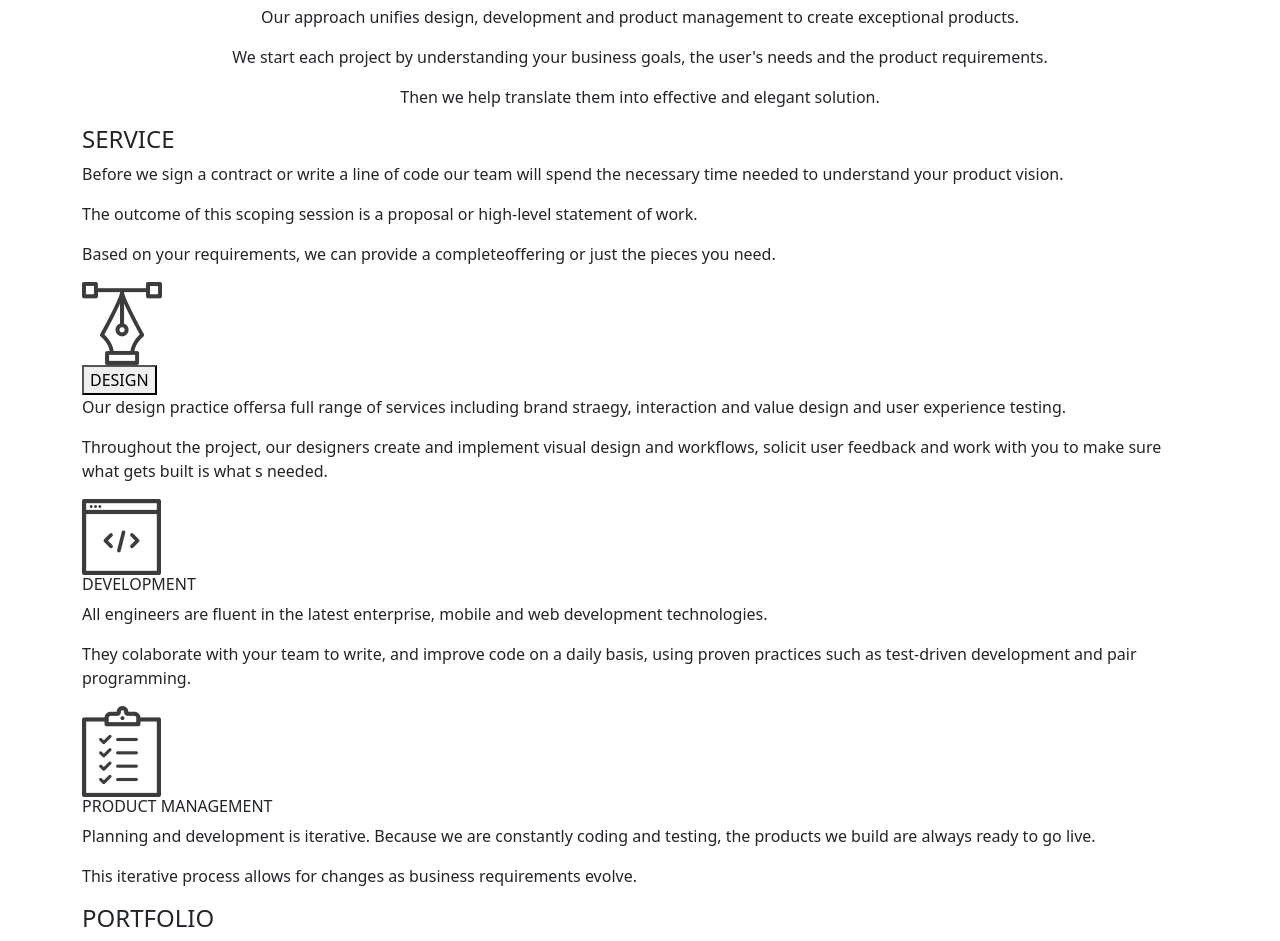
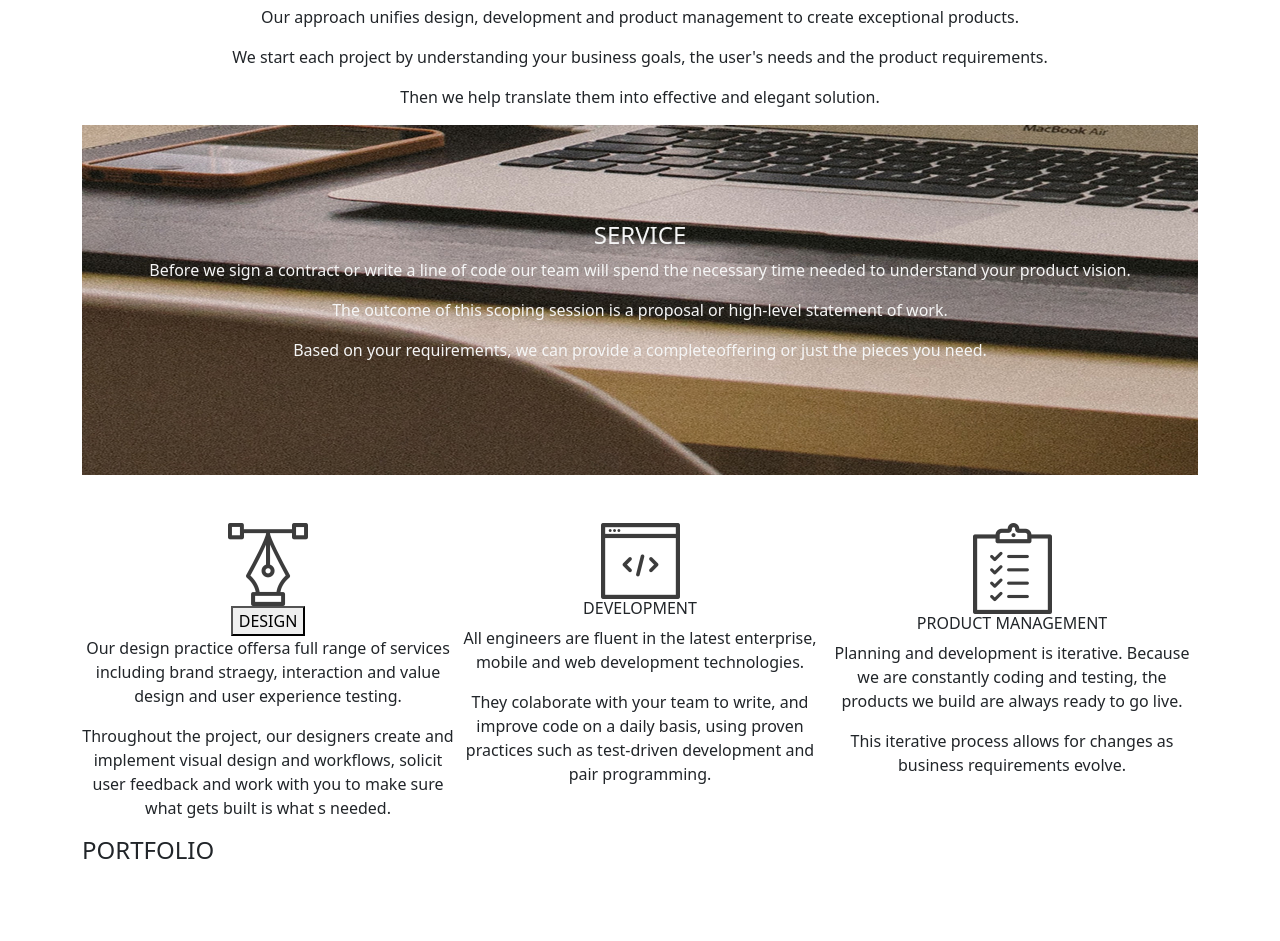
Before and after one commit to Maecy-s/Delani-studio, a plain HTML site: page index.html in a window 1280 px wide. Shown: the part 820-1761 px from the top of the page. After the commit the page ends 1693 px from the top, so only its background shows below. Drawn offline with nearby package versions, Linux system fonts and the light colour scheme.

Commit message:
Add new changes

```diff
--- a/css/index.css
+++ b/css/index.css
@@ -12,3 +12,21 @@
 .about {
     text-align: center;
 }
+
+.service {
+    background-image: url(/images/backgrounds/s_image.jpg);
+    height: 350px;
+    text-align: center;
+    color: whitesmoke;
+
+
+}
+.what {
+    columns: md-4px;
+    float: right;
+}
+
+.col-md-4 {
+    float: left;
+    text-align: center;
+}
--- a/index.html
+++ b/index.html
@@ -44,6 +44,10 @@
             </p>
         </div>
         <div class="service">
+            <br>
+            <br>
+            <br>
+            <br>
             <h4>SERVICE</h4>
             <p>
                 Before we sign a contract or write a line of code our team will spend the necessary time needed to
@@ -56,12 +60,15 @@
                 Based on your requirements, we can provide a completeoffering or just the pieces you need.
             </p>
         </div>
+        <br>
+        <br>
         <div class="what">
-            <div class="design_icon">
-                <img src="/images/services_icons/design_icon.png" alt="">
-            </div>
-            <div class="design" col-md-4>
+
+            <div class="col-md-4">
                 <!-- <h6>DESIGN</h6> -->
+                <div class="design_icon">
+                    <img src="/images/services_icons/design_icon.png" alt="">
+                </div>
                 <button>DESIGN</button>
                 <div class="des">
                     <p>
@@ -75,7 +82,8 @@
                 </div>
 
             </div>
-            <div class="development" col-md-4>
+
+            <div class="col-md-4">
                 <div class="dev">
                     <img src="/images/services_icons/dev_icon.png" alt="image">
                 </div>
@@ -88,7 +96,8 @@
                     such as test-driven development and pair programming.
                 </p>
             </div>
-            <div class="mgmt" col-md-4>
+
+            <div class="col-md-4">
                 <div class="pm">
                     <img src="/images/services_icons/product_icon.png" alt="">
                 </div>
```
